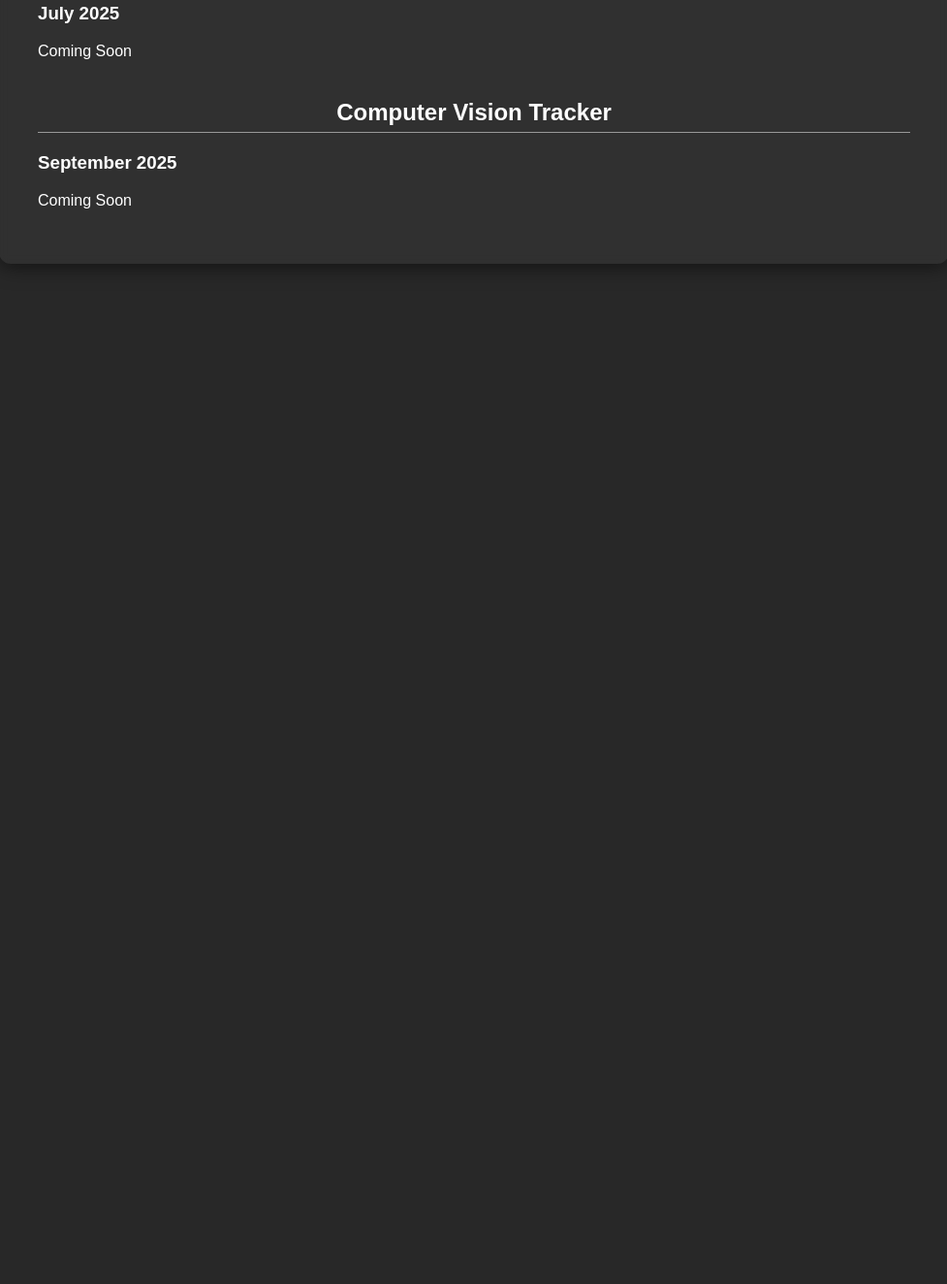
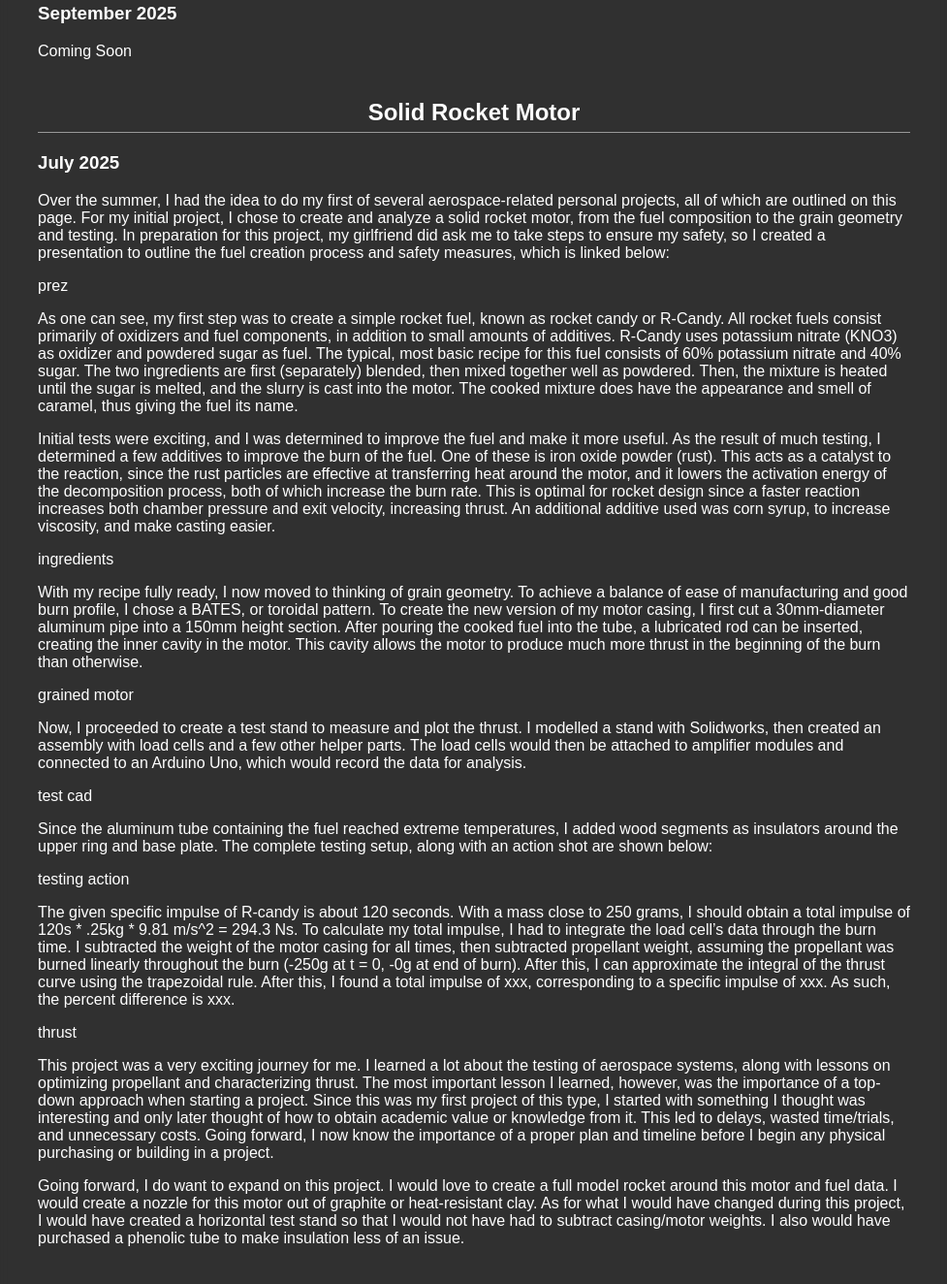
Before and after one commit to JamesChambers-GT/BarrittsWeb, a website: page projects.html in a window 1280 px wide. Shown: the part 272-1596 px from the top of the page at 97% size, without its empty margins (151-1128 px from the left). Before the commit the page ends 800 px from the top, so only its background shows below. Drawn offline with Linux system fonts and the light colour scheme.

Commit message:
Update projects.html

```diff
--- a/projects.html
+++ b/projects.html
@@ -14,15 +14,38 @@
   <a href="organizations.html">Organizations</a>
 </div>
 <div class="page"><h1>Projects</h1>
-  <h2>Solid Rocket Motor</h2>
-  <h3>July 2025</h3>
-  <p>Coming Soon</p>
-
   <h2>Computer Vision Tracker</h2>
   <h3>September 2025</h3>
   <p>Coming Soon</p>
 
 
+  <h2>Solid Rocket Motor</h2>
+  <h3>July 2025</h3>
+  <p>Over the summer, I had the idea to do my first of several aerospace-related personal projects, all of which are outlined on this page. For my initial project, I chose to create and analyze a solid rocket motor, from the fuel composition to the grain geometry and testing. In preparation for this project, my girlfriend did ask me to take steps to ensure my safety, so I created a presentation to outline the fuel creation process and safety measures, which is linked below:
+</p>
+prez
+  <p>As one can see, my first step was to create a simple rocket fuel, known as rocket candy or R-Candy. All rocket fuels consist primarily of oxidizers and fuel components, in addition to small amounts of additives. R-Candy uses potassium nitrate (KNO3) as oxidizer and powdered sugar as fuel. The typical, most basic recipe for this fuel consists of 60% potassium nitrate and 40% sugar. The two ingredients are first (separately) blended, then mixed together well as powdered. Then, the mixture is heated until the sugar is melted, and the slurry is cast into the motor. The cooked mixture does have the appearance and smell of caramel, thus giving the fuel its name.
+</p>
+  <p>Initial tests were exciting, and I was determined to improve the fuel and make it more useful. As the result of much testing, I determined a few additives to improve the burn of the fuel. One of these is iron oxide powder (rust). This acts as a catalyst to the reaction, since the rust particles are effective at transferring heat around the motor, and it lowers the activation energy of the decomposition process, both of which increase the burn rate. This is optimal for rocket design since a faster reaction increases both chamber pressure and exit velocity, increasing thrust. An additional additive used was corn syrup, to increase viscosity, and make casting easier.
+</p>
+ingredients
+  <p>	With my recipe fully ready, I now moved to thinking of grain geometry. To achieve a balance of ease of manufacturing and good burn profile, I chose a BATES, or toroidal pattern. To create the new version of my motor casing, I first cut a 30mm-diameter aluminum pipe into a 150mm height section. After pouring the cooked fuel into the tube, a lubricated rod can be inserted, creating the inner cavity in the motor. This cavity allows the motor to produce much more thrust in the beginning of the burn than otherwise.
+</p>
+grained motor
+  <p>	Now, I proceeded to create a test stand to measure and plot the thrust. I modelled a stand with Solidworks, then created an assembly with load cells and a few other helper parts. The load cells would then be attached to amplifier modules and connected to an Arduino Uno, which would record the data for analysis.
+</p>
+test cad
+  <p>	Since the aluminum tube containing the fuel reached extreme temperatures, I added wood segments as insulators around the upper ring and base plate. The complete testing setup, along with an action shot are shown below:
+</p>
+testing
+action
+  <p>	The given specific impulse of R-candy is about 120 seconds. With a mass close to 250 grams, I should obtain a total impulse of 120s * .25kg * 9.81 m/s^2 = 294.3 Ns. To calculate my total impulse, I had to integrate the load cell’s data through the burn time. I subtracted the weight of the motor casing for all times, then subtracted propellant weight, assuming the propellant was burned linearly throughout the burn (-250g at t = 0, -0g at end of burn). After this, I can approximate the integral of the thrust curve using the trapezoidal rule. After this, I found a total impulse of xxx, corresponding to a specific impulse of xxx. As such, the percent difference is xxx.
+</p>
+thrust
+  <p>	This project was a very exciting journey for me. I learned a lot about the testing of aerospace systems, along with lessons on optimizing propellant and characterizing thrust. The most important lesson I learned, however, was the importance of a top-down approach when starting a project. Since this was my first project of this type, I started with something I thought was interesting and only later thought of how to obtain academic value or knowledge from it. This led to delays, wasted time/trials, and unnecessary costs. Going forward, I now know the importance of a proper plan and timeline before I begin any physical purchasing or building in a project.
+</p>
+  <p>	Going forward, I do want to expand on this project. I would love to create a full model rocket around this motor and fuel data. I would create a nozzle for this motor out of graphite or heat-resistant clay. As for what I would have changed during this project, I would have created a horizontal test stand so that I would not have had to subtract casing/motor weights. I also would have purchased a phenolic tube to make insulation less of an issue.
+</p>
 
 </div>
 </body></html>
```
